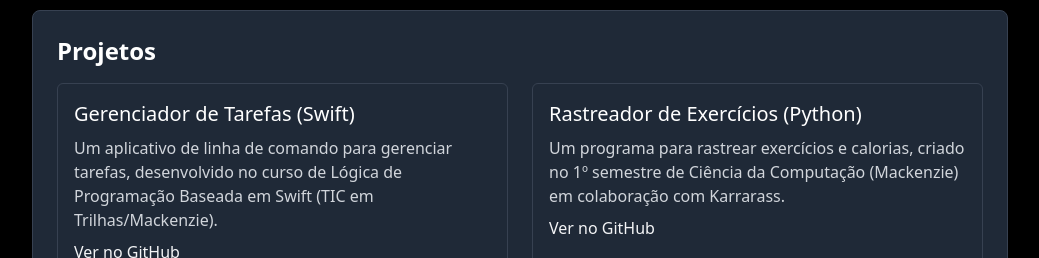
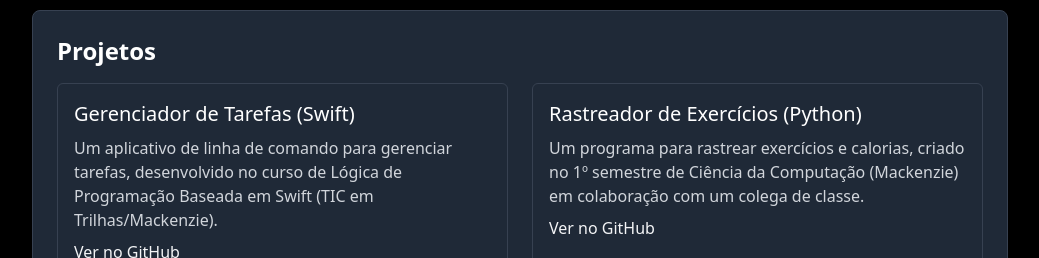
Before and after one commit to kauadev77/kauadev77.github.io, a plain HTML site: page index.html in a window 1280 px wide. Shown: the part 860-1118 px from the top of the page, without its empty margins (120-1159 px from the left). Drawn offline with nearby package versions, Linux system fonts and the light colour scheme.

Commit message:
Update index.html

```diff
--- a/index.html
+++ b/index.html
@@ -90,7 +90,7 @@
         <div class="border border-gray-700 p-4 rounded-md">
           <h3 class="text-xl font-medium text-white">Rastreador de Exercícios (Python)</h3>
           <p class="text-gray-300 mt-2">
-            Um programa para rastrear exercícios e calorias, criado no 1º semestre de Ciência da Computação (Mackenzie) em colaboração com Karrarass.
+            Um programa para rastrear exercícios e calorias, criado no 1º semestre de Ciência da Computação (Mackenzie) em colaboração com um colega de classe.
           </p>
           <a href="https://github.com/kauadev77/fitness-tracker-python" class="text-gray-100 hover:underline mt-2 inline-block">Ver no GitHub</a>
         </div>
```
